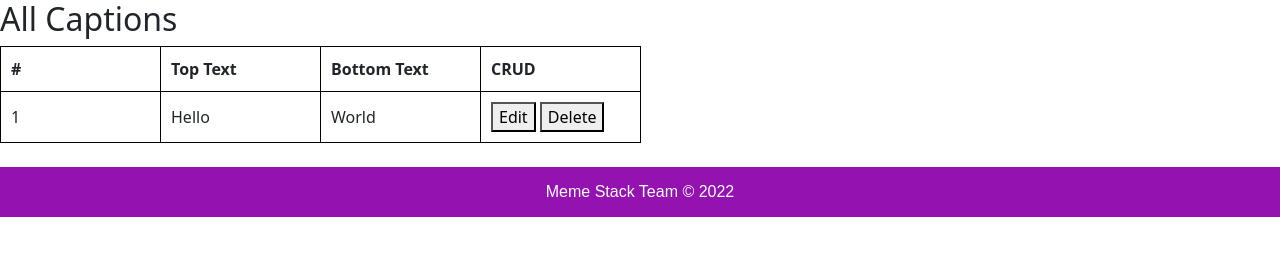
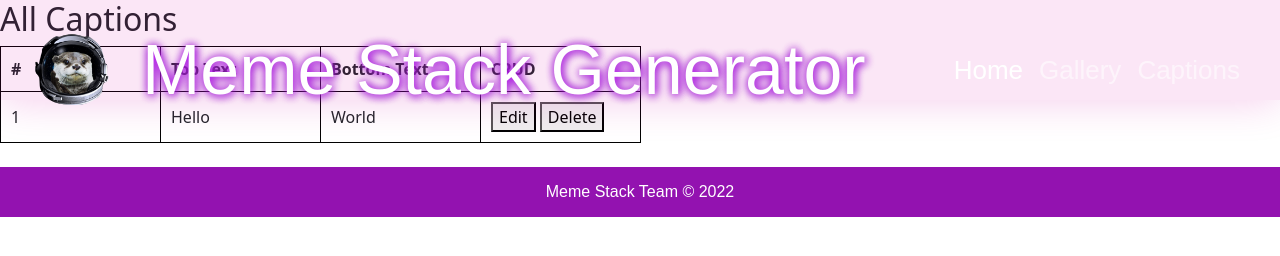
Before and after one commit to ChelleAmon/meme-generator, a website: page client/caption.html in a window 1280 px wide. Drawn offline with nearby package versions, Linux system fonts and the light colour scheme; a web font is replaced by a local one.

Commit message:
ref(caption): add css positioning to table element

```diff
--- a/client/caption.html
+++ b/client/caption.html
@@ -19,8 +19,41 @@
 <body>
 <!-- Table GSA Start -->
 
-    <h2>All Captions</h2>
-    <div>
+<div class="d-flex align-items-center">
+    <nav class="navbar navbar-expand-lg navbar-light navbar-dark text-white fixed-top" style="display: flex; justify-content: space-around">
+
+        <div class="container-fluid container-nav text-center d-flex">
+            <img class="logo-main" src="/client/img/otterhelmet copy.png" alt="" style="width:110px; height: 80px;">
+
+            <a class="navbar-brand text-white " href="index.html" >Meme Stack Generator</a>
+
+            <button class="navbar-toggler" type="button" data-bs-toggle="collapse" data-bs-target="#navbarNav" aria-controls="navbarNav" aria-expanded="true" aria-label="Toggle navigation">
+            <span class="navbar-toggler-icon"></span>
+            </button>
+            <div class="collapse navbar-collapse  justify-content-end text-center" id="navbarNav">
+                <ul class="navbar-nav topnav-right justify-content-end">
+                    <li class="nav-item">
+                        <a class="nav-link active" aria-current="page" href="../index.html">Home</a>
+                    </li>
+                    <li class="nav-item">
+                        <a class="nav-link" href="gallery.html">Gallery</a>
+                    </li>
+                    <li class="nav-item">
+                        <a class="nav-link" href="./caption/caption.html">Captions</a>
+                    </li>
+
+                </ul>
+            </div>
+        </div>
+      </div>
+    </nav>
+  </div>
+
+  <main class="main-container">
+    <div class="title-container">
+        <h2>All Captions</h2>
+    </div>
+    <div class="main-table-container">
         <table id="caption-table">
             <tr>
                 <th>#</th>
@@ -38,7 +71,9 @@
                 </td>
             </tr>
         </table>
-    </div>
+    </main>
+
+  </div>
 
     <br>
     <footer class="container-fluid footer-bar">Meme Stack Team &copy; 2022</footer>
--- /dev/null
+++ b/client/caption/caption.css
@@ -0,0 +1,56 @@
+/* table G.S.A Start */
+body {
+    margin: 0;
+    padding: 0;
+    box-sizing: border-box;
+}
+
+.main-container {
+    height: 90%;
+    width: 80%;
+    position: relative;
+    top: 15%;
+    box-sizing: border-box;
+    margin: 0 auto;
+    /* z-index: -2 */
+}
+
+.main-container .title-container {
+    display: flex;
+    justify-content: center;
+    text-align: center;
+    vertical-align: middle;
+    margin-bottom: 10px;
+}
+
+.main-container .main-table-container {
+    display: flex;
+    margin: 10px;
+}
+
+
+.caption-table{
+    width: 100vh;
+    border: 1px solid black;
+    margin: 30 30 30 30;
+    padding: 20px;
+    justify-content: center;
+    align-items: center;
+}
+
+tr, th{
+    width: 25vh;
+    height: 5vh;
+    padding: 10px;
+    text-align: center;
+    border: 1px solid black;
+    font-size: 18px;
+}
+
+.td-caption {
+    text-align: center;
+}
+
+
+
+/* table G.S.A End */
--- a/client/css/styles.css
+++ b/client/css/styles.css
@@ -100,7 +100,7 @@
     position: relative;
 
     /* G.A Start */
-    overflow: hidden;
+    /* overflow: hidden;
     z-index: -1;
     /* G.A End */
 
```
